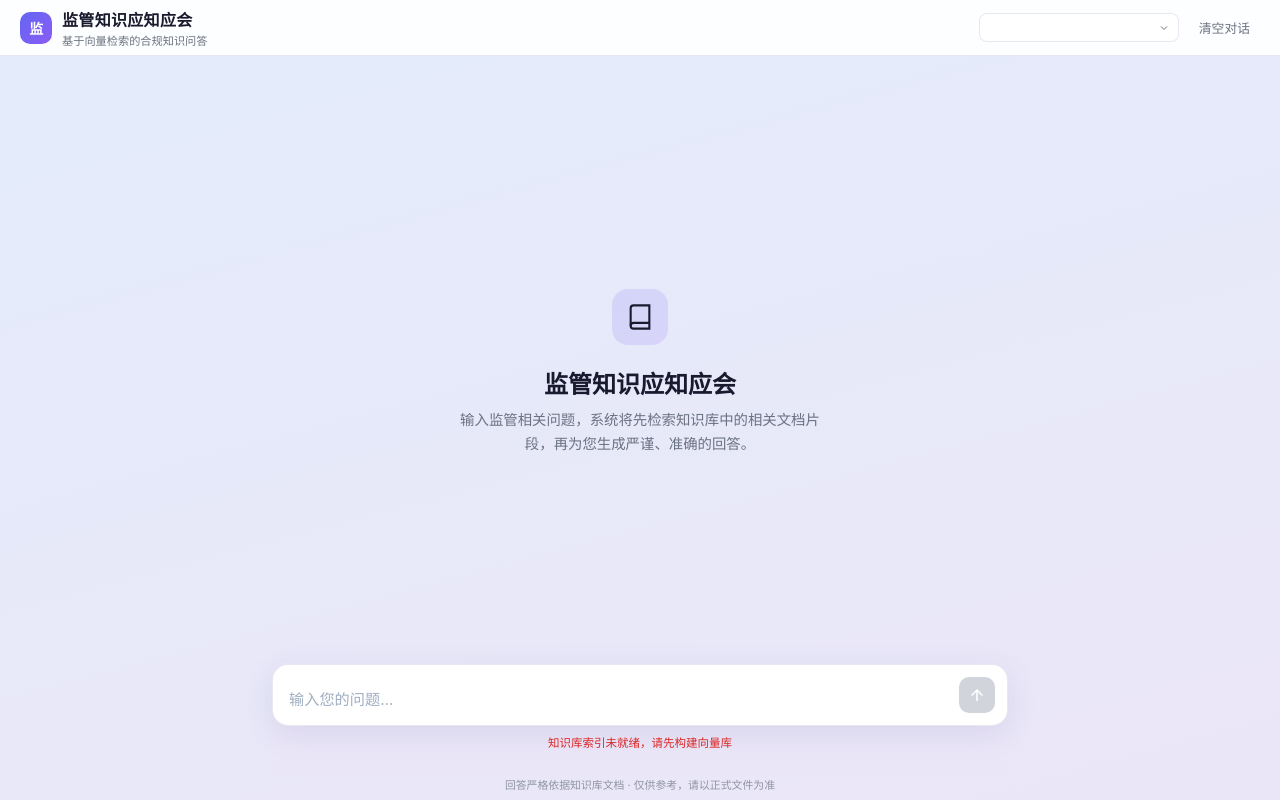
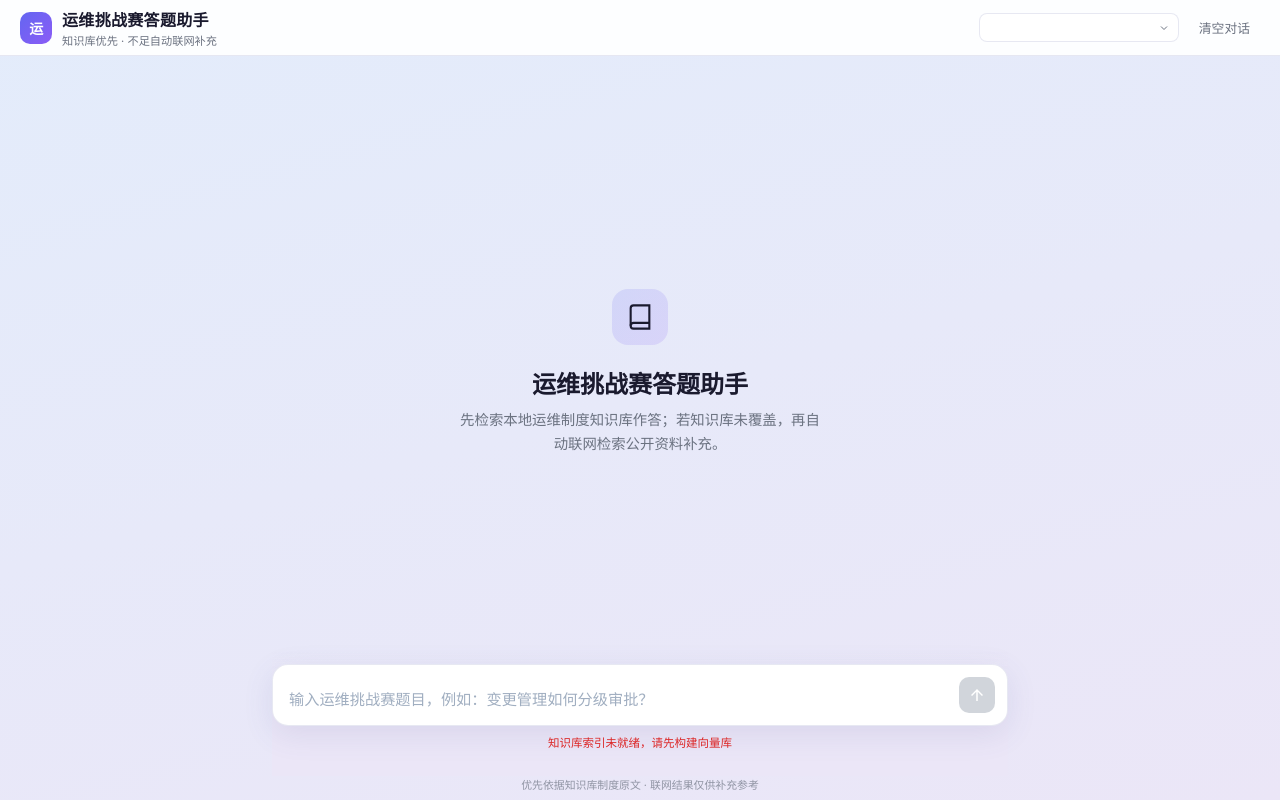
Before and after one commit to lxrmstfnes/A--Learning, a Flask app: page / in a window 1280 px wide. Run offline with Flask 3, Linux system fonts and the light colour scheme.

Commit message:
更新运维知识库

```diff
--- a/requirements-web.txt
+++ b/requirements-web.txt
@@ -1,6 +1,12 @@
 # Web 问答 + RAG 知识库（云服务器部署用）
 flask>=3.0.0
+gunicorn>=22.0.0
 openai>=1.0.0
 faiss-cpu>=1.7.4
 numpy>=1.24.0
 pypdf>=4.0.0
+python-docx>=1.1.0
+duckduckgo-search>=6.0.0
+requests>=2.31.0
+langgraph>=1.0.0
+langchain-core>=1.0.0
--- a/templates/index.html
+++ b/templates/index.html
@@ -442,10 +442,10 @@
 <body>
   <header class="topbar">
     <div class="brand">
-      <div class="brand-mark">监</div>
+      <div class="brand-mark">运</div>
       <div class="brand-text">
-        <h1>监管知识应知应会</h1>
-        <p>基于向量检索的合规知识问答</p>
+        <h1>运维挑战赛答题助手</h1>
+        <p>知识库优先 · 不足自动联网补充</p>
       </div>
     </div>
     <div class="topbar-actions">
@@ -463,8 +463,8 @@
             <path d="M6.5 2H20v20H6.5A2.5 2.5 0 0 1 4 19.5v-15A2.5 2.5 0 0 1 6.5 2z" stroke="currentColor"/>
           </svg>
         </div>
-        <h2>监管知识应知应会</h2>
-        <p>输入监管相关问题，系统将先检索知识库中的相关文档片段，再为您生成严谨、准确的回答。</p>
+        <h2>运维挑战赛答题助手</h2>
+        <p>先检索本地运维制度知识库作答；若知识库未覆盖，再自动联网检索公开资料补充。</p>
       </div>
       <div id="chatArea"></div>
     </div>
@@ -473,7 +473,7 @@
       <div class="input-box">
         <textarea
           id="queryInput"
-          placeholder="输入您的问题…"
+          placeholder="输入运维挑战赛题目，例如：变更管理如何分级审批？"
           rows="1"
           maxlength="32000"
         ></textarea>
@@ -487,7 +487,7 @@
     </div>
   </main>
 
-  <div class="footer-note">回答严格依据知识库文档 · 仅供参考，请以正式文件为准</div>
+  <div class="footer-note">优先依据知识库制度原文 · 联网结果仅供补充参考</div>
 
   <script>
     const modeSelect = document.getElementById("mode");
@@ -530,6 +530,11 @@
         opt.disabled = !m.ready;
         modeSelect.appendChild(opt);
       });
+      const preferred = data.default_mode;
+      if (preferred) {
+        const match = [...modeSelect.options].find((o) => o.value === preferred && !o.disabled);
+        if (match) modeSelect.value = preferred;
+      }
       updateStatus();
     }
 
@@ -539,15 +544,16 @@
         statusHint.textContent = "知识库索引未就绪，请先构建向量库";
         statusHint.className = "input-hint error";
       } else {
-        statusHint.textContent = "";
+        statusHint.textContent = "策略：知识库能答就用知识库，不足再联网";
         statusHint.className = "input-hint";
       }
       updateSendBtn();
     }
 
-    function renderSources(hits, modeLabel, turnId) {
+    function renderSources(hits, modeLabel, turnId, usedWeb, webHits) {
       const count = hits?.length || 0;
-      const label = count ? `${count} 条相关文档片段` : "未检索到相关片段";
+      const sourceTag = usedWeb ? "联网补充" : "知识库";
+      const label = count ? `${count} 条知识库片段 · ${sourceTag}` : `未检索到知识库片段 · ${sourceTag}`;
       const items = (hits || []).map((h) => `
         <div class="source-item">
           <div class="source-meta">
@@ -559,6 +565,16 @@
         </div>
       `).join("");
 
+      const webItems = usedWeb ? (webHits || []).map((h) => `
+        <div class="source-item">
+          <div class="source-meta">
+            <span class="pill">网络 ${h.rank}</span>
+            <span class="pill pill-muted">${escapeHtml(h.domain || "")}</span>
+          </div>
+          <div class="source-preview"><strong>${escapeHtml(h.title || "")}</strong> — ${escapeHtml(h.snippet || "")}</div>
+        </div>
+      `).join("") : "";
+
       return `
         <div class="sources">
           <div class="sources-toggle" data-panel="panel-${turnId}">
@@ -568,18 +584,22 @@
             <span>${escapeHtml(label)} · ${escapeHtml(modeLabel)}</span>
           </div>
           <div class="sources-panel" id="panel-${turnId}">
-            ${items || '<div class="source-item" style="color:var(--text-secondary)">暂无匹配内容</div>'}
+            ${items || '<div class="source-item" style="color:var(--text-secondary)">暂无知识库匹配</div>'}
+            ${webItems ? `<div class="source-item" style="margin-top:8px;color:var(--text-secondary)">联网结果</div>${webItems}` : ""}
           </div>
         </div>
       `;
     }
 
-    function appendTurn(query, hits, answer, modeLabel) {
+    function appendTurn(query, hits, answer, modeLabel, usedWeb, webHits) {
       emptyState.classList.add("hidden");
 
       const turnId = Date.now();
       const turn = document.createElement("div");
       turn.className = "turn";
+      const answerBadge = usedWeb
+        ? '<span class="pill" style="margin-left:8px">联网补充</span>'
+        : '<span class="pill" style="margin-left:8px">知识库</span>';
       turn.innerHTML = `
         <div class="msg-row">
           <div class="avatar avatar-user">您</div>
@@ -588,11 +608,11 @@
             <div class="msg-user-text">${escapeHtml(query)}</div>
           </div>
         </div>
-        ${renderSources(hits, modeLabel, turnId)}
+        ${renderSources(hits, modeLabel, turnId, usedWeb, webHits)}
         <div class="msg-row">
           <div class="avatar avatar-ai">答</div>
           <div class="msg-body">
-            <div class="msg-label">回答</div>
+            <div class="msg-label">回答 ${answerBadge}</div>
             <div class="msg-ai-text">${escapeHtml(answer)}</div>
           </div>
         </div>
@@ -617,7 +637,7 @@
       sendBtn.classList.add("loading");
       sendBtn.innerHTML = '<div class="spinner"></div>';
       sendBtn.disabled = true;
-      statusHint.textContent = "正在检索知识库并生成回答…";
+      statusHint.textContent = "正在检索知识库（不足时将自动联网）…";
       statusHint.className = "input-hint";
 
       try {
@@ -628,10 +648,20 @@
         });
         const data = await res.json();
         if (!res.ok) throw new Error(data.error || "请求失败");
-        appendTurn(data.query, data.hits, data.answer, data.mode_label);
+        appendTurn(
+          data.query,
+          data.hits,
+          data.answer,
+          data.mode_label,
+          !!data.used_web_fallback,
+          data.web_hits || []
+        );
         queryInput.value = "";
         autoResize();
-        statusHint.textContent = "";
+        statusHint.textContent = data.used_web_fallback
+          ? "本题知识库未充分覆盖，已使用联网补充"
+          : "本题由知识库作答";
+        statusHint.className = "input-hint";
       } catch (err) {
         statusHint.textContent = err.message || "出错了，请稍后重试";
         statusHint.className = "input-hint error";
--- a/web_app.py
+++ b/web_app.py
@@ -12,7 +12,9 @@
     python web_app.py
 
 云服务器部署示例:
-    python web_app.py --host 0.0.0.0 --port 8080
+    python web_app.py --host 0.0.0.0 --port 443
+    # 或直接（默认端口已是 443）:
+    sudo python web_app.py --host 0.0.0.0
 
 前置条件:
     已构建向量库 — Normal/GetKnowledge.py 或 LLM/GetKnowledgeLLM.py
@@ -73,7 +75,14 @@
 @app.route("/api/modes", methods=["GET"])
 def api_modes():
     modes = []
-    for key, cfg in rag.MODE_CONFIG.items():
+    # 按运维挑战赛优先顺序输出，便于前端默认选中
+    ordered_keys = [k for k in rag.PREFERRED_MODE_ORDER if k in rag.MODE_CONFIG]
+    for key in list(rag.MODE_CONFIG.keys()):
+        if key not in ordered_keys:
+            ordered_keys.append(key)
+
+    for key in ordered_keys:
+        cfg = rag.MODE_CONFIG[key]
         index_dir = cfg["index_dir"]
         ready = (index_dir / "knowledge.index").exists() and (index_dir / "metadata.pkl").exists()
         config = {}
@@ -91,7 +100,12 @@
                 "created_at": config.get("created_at"),
             }
         )
-    return jsonify({"modes": modes})
+    return jsonify(
+        {
+            "modes": modes,
+            "default_mode": rag.resolve_default_mode(),
+        }
+    )
 
 
 @app.route("/api/chat", methods=["POST"])
@@ -135,7 +149,7 @@
 def parse_args() -> argparse.Namespace:
     parser = argparse.ArgumentParser(description="RAG 知识库 Web 问答")
     parser.add_argument("--host", default="127.0.0.1", help="监听地址（云服务器用 0.0.0.0）")
-    parser.add_argument("--port", type=int, default=8080, help="监听端口")
+    parser.add_argument("--port", type=int, default=443, help="监听端口（默认 443）")
     parser.add_argument("--debug", action="store_true", help="调试模式")
     return parser.parse_args()
 
```
Also changed, not shown: 5 other files.
